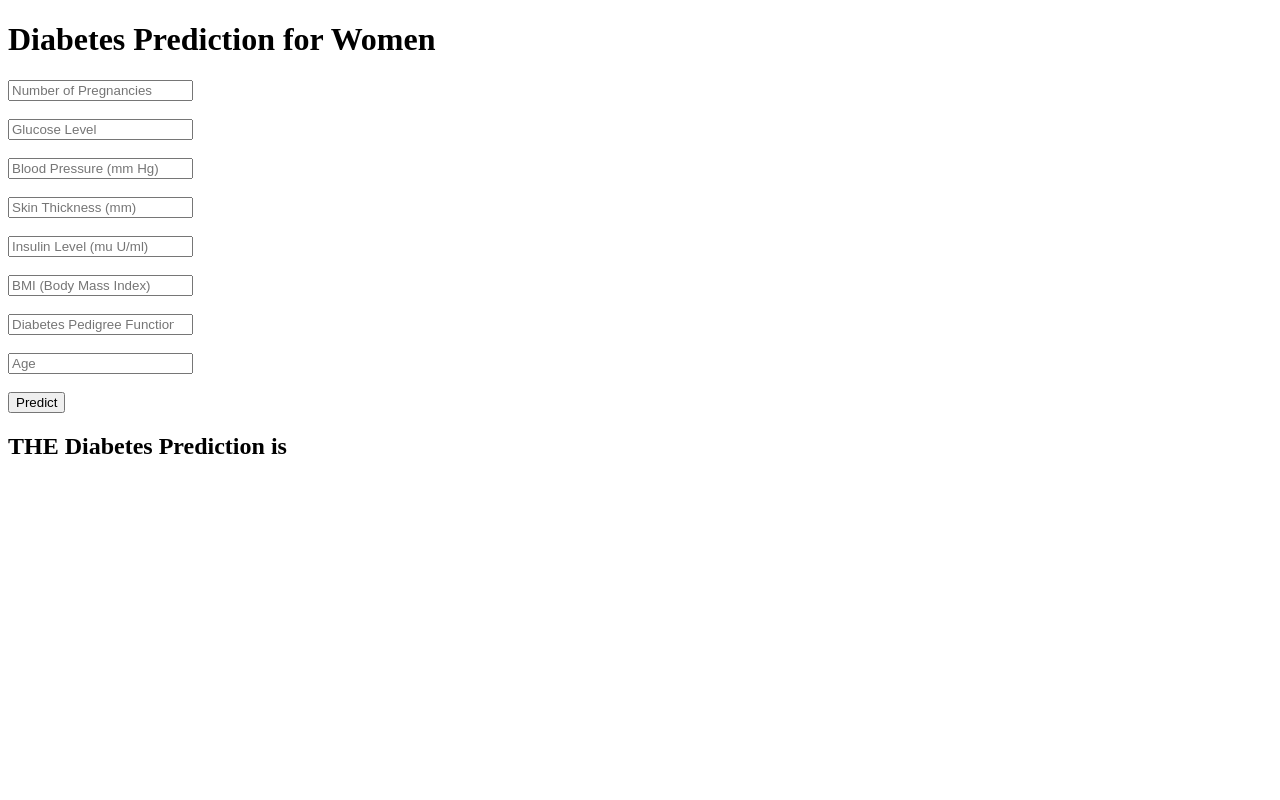
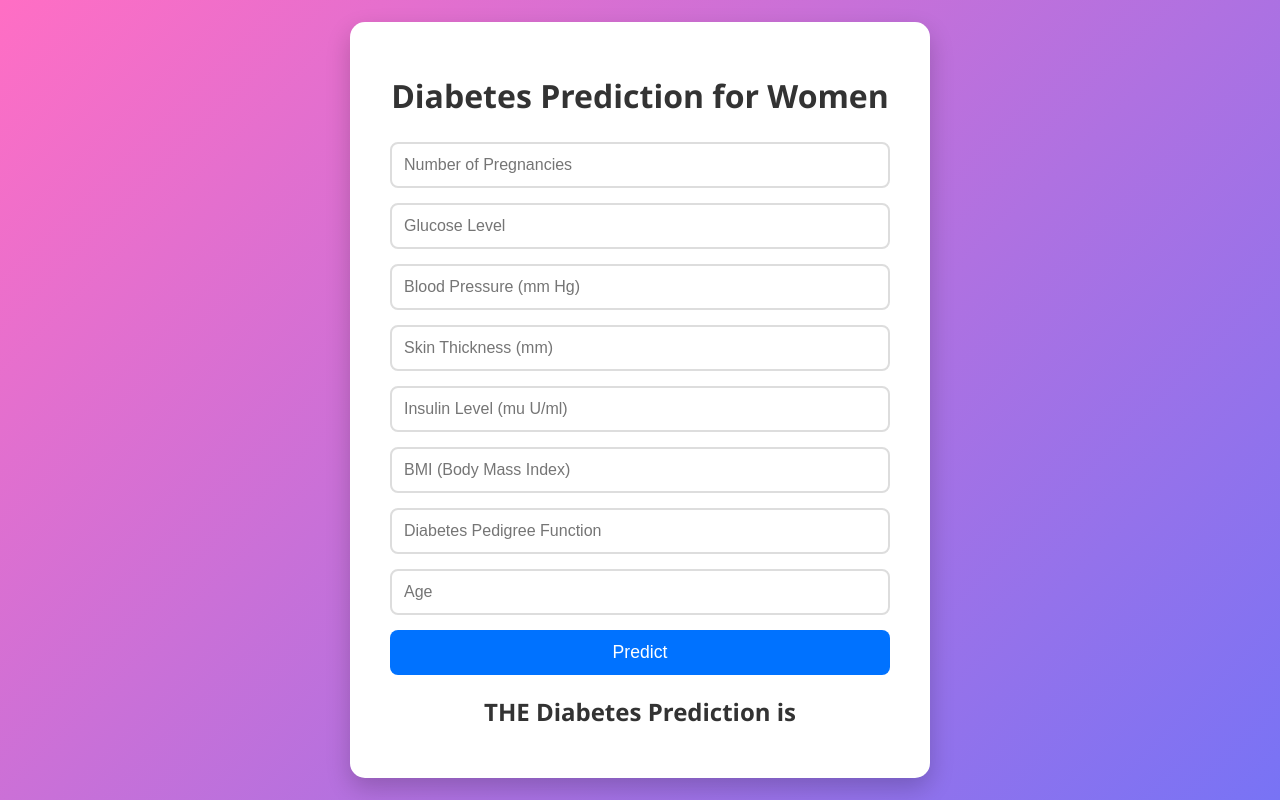
Before and after one commit to omkarbiloor/Diabetes_Predictor_ML, a Flask app: page /predictdata in a window 1280 px wide. Run offline with Flask 3, Linux system fonts and the light colour scheme; parts of the project's set-up code (start-up, migrations or seed data) failed here and were passed over.

Commit message:
Update home.html

```diff
--- a/templates/home.html
+++ b/templates/home.html
@@ -1,25 +1,118 @@
 <!DOCTYPE html>
 <html lang="en">
 <head>
-    <meta charset="UTF-8">
-    <title>Diabetes Prediction for Women</title>
+  <meta charset="UTF-8">
+  <title>Diabetes Prediction for Women</title>
+  <style>
+    body {
+      margin: 0;
+      font-family: 'Segoe UI', sans-serif;
+      background: linear-gradient(135deg, #00c6ff, #0072ff);
+      height: 100vh;
+      display: flex;
+      justify-content: center;
+      align-items: center;
+      animation: backgroundMove 8s infinite alternate;
+    }
+
+    @keyframes backgroundMove {
+      0% { background: linear-gradient(135deg, #00c6ff, #0072ff); }
+      100% { background: linear-gradient(135deg, #ff6ec4, #7873f5); }
+    }
+
+    .container {
+      background-color: white;
+      padding: 30px 40px;
+      border-radius: 15px;
+      box-shadow: 0 10px 25px rgba(0, 0, 0, 0.2);
+      width: 100%;
+      max-width: 500px;
+      animation: fadeIn 1.2s ease-in-out;
+    }
+
+    @keyframes fadeIn {
+      from { opacity: 0; transform: translateY(-20px); }
+      to { opacity: 1; transform: translateY(0); }
+    }
+
+    h1 {
+      text-align: center;
+      color: #333;
+      margin-bottom: 25px;
+    }
+
+    form {
+      display: flex;
+      flex-direction: column;
+    }
+
+    input {
+      padding: 12px;
+      margin-bottom: 15px;
+      border: 2px solid #ddd;
+      border-radius: 8px;
+      font-size: 1rem;
+      transition: 0.3s;
+    }
+
+    input:focus {
+      border-color: #0072ff;
+      outline: none;
+      box-shadow: 0 0 8px rgba(0, 114, 255, 0.3);
+    }
+
+    button {
+      padding: 12px;
+      background-color: #0072ff;
+      color: white;
+      border: none;
+      font-size: 1.1rem;
+      border-radius: 8px;
+      cursor: pointer;
+      transition: background 0.3s ease;
+    }
+
+    button:hover {
+      background-color: #005fdd;
+    }
+
+    h2 {
+      text-align: center;
+      color: #333;
+      margin-top: 20px;
+      animation: resultFade 1s ease-in-out;
+    }
+
+    @keyframes resultFade {
+      from { opacity: 0; transform: scale(0.95); }
+      to { opacity: 1; transform: scale(1); }
+    }
+
+    @media (max-width: 600px) {
+      .container {
+        margin: 10px;
+        padding: 20px;
+      }
+    }
+  </style>
 </head>
 <body>
+  <div class="container">
     <h1>Diabetes Prediction for Women</h1>
-    <form action="{{url_for('predict_datapoint')}}" method="post">
-        <input type="number"  name="Pregnancies" step="1" placeholder="Number of Pregnancies" required><br><br>
-        <input type="number" name="Glucose" step="any" placeholder="Glucose Level" required><br><br>
-        <input type="number" name="Bloodpressure" step="any" placeholder="Blood Pressure (mm Hg)" required><br><br>
-        <input type="number"  name="Skinthickness" step="any" placeholder="Skin Thickness (mm)" required><br><br>
-        <input type="number"  name="Insulin" step="any" placeholder="Insulin Level (mu U/ml)" required><br><br>
-        <input type="number"  name="BMI" step="any" placeholder="BMI (Body Mass Index)" required><br><br>
-        <input type="number" name="DiabetesPedigreeFunction" step="any" placeholder="Diabetes Pedigree Function" required><br><br>
-        <input type="number" name="Age" step="1" placeholder="Age" required><br><br>
-        <button type="submit" class="btn btn-primary btn-block btn-large">Predict</button>
+    <form action="{{ url_for('predict_datapoint') }}" method="post">
+      <input type="number" name="Pregnancies" step="1" placeholder="Number of Pregnancies" required>
+      <input type="number" name="Glucose" step="any" placeholder="Glucose Level" required>
+      <input type="number" name="Bloodpressure" step="any" placeholder="Blood Pressure (mm Hg)" required>
+      <input type="number" name="Skinthickness" step="any" placeholder="Skin Thickness (mm)" required>
+      <input type="number" name="Insulin" step="any" placeholder="Insulin Level (mu U/ml)" required>
+      <input type="number" name="BMI" step="any" placeholder="BMI (Body Mass Index)" required>
+      <input type="number" name="DiabetesPedigreeFunction" step="any" placeholder="Diabetes Pedigree Function" required>
+      <input type="number" name="Age" step="1" placeholder="Age" required>
+      <button type="submit">Predict</button>
     </form>
-
     <h2>
-        THE Diabetes Prediction is {{results}}
+      THE Diabetes Prediction is {{ results }}
     </h2>
+  </div>
 </body>
 </html>
```
